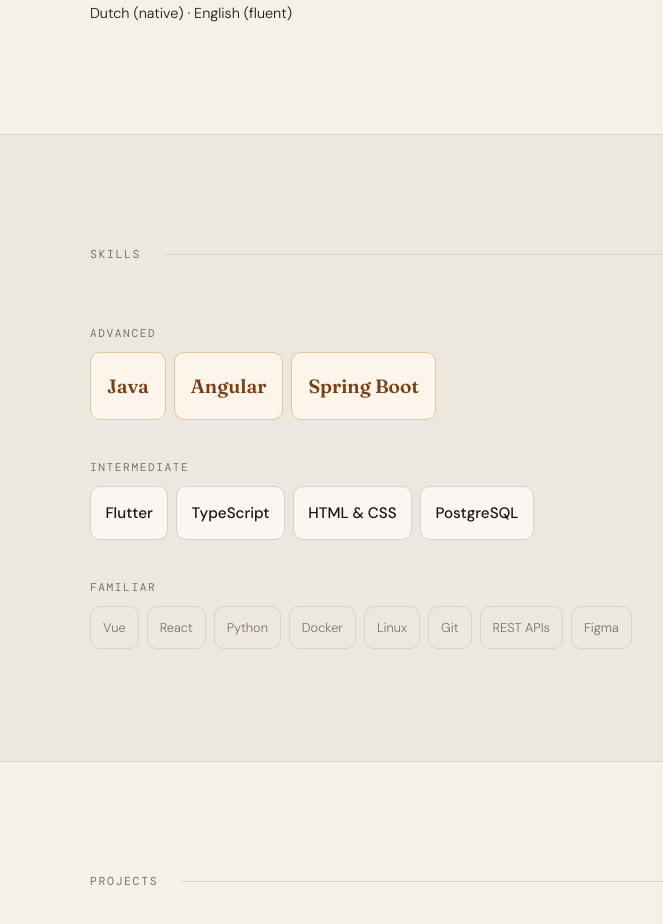
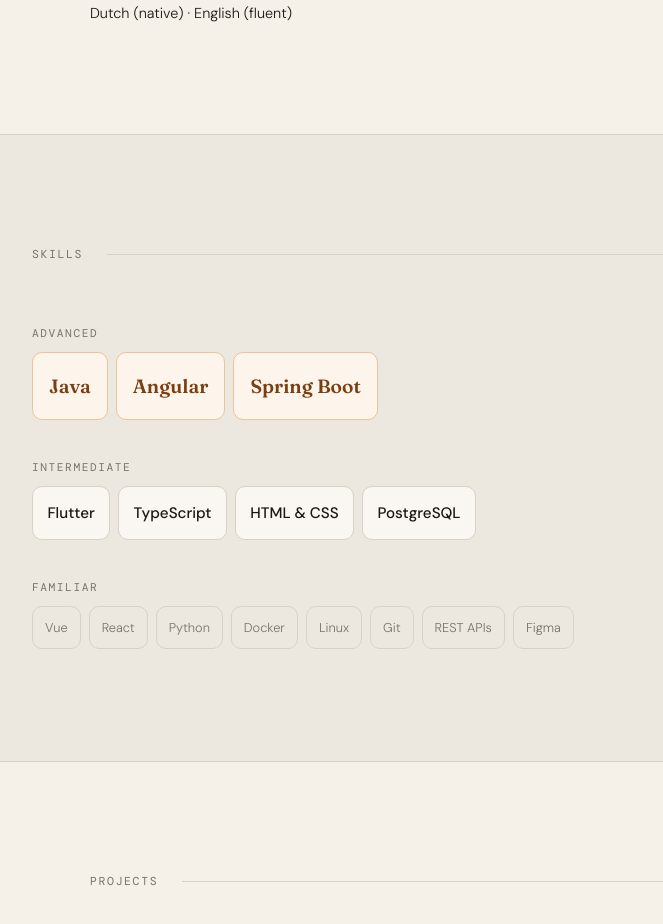
Before and after one commit to SabriAz/portfolio, a Vue app: page / in a window 1280 px wide. Shown: the part 1485-2409 px from the top of the page, without its empty margins (0-663 px from the left). Built offline with nearby package versions, Linux system fonts and the light colour scheme; a web font is replaced by a local one.

Commit message:
feat: Updated skills section

```diff
--- a/src/components/SkillsSection.vue
+++ b/src/components/SkillsSection.vue
@@ -50,13 +50,13 @@
 
 <style scoped>
 .skills {
-  padding: 7rem 4rem;
+  padding: 7rem 2rem;
   border-top: 1px solid var(--border);
   background: var(--bg2);
 }
 
 .container {
-  max-width: 1100px;
+  max-width: 1400px;
   margin: 0 auto;
 }
 
```
